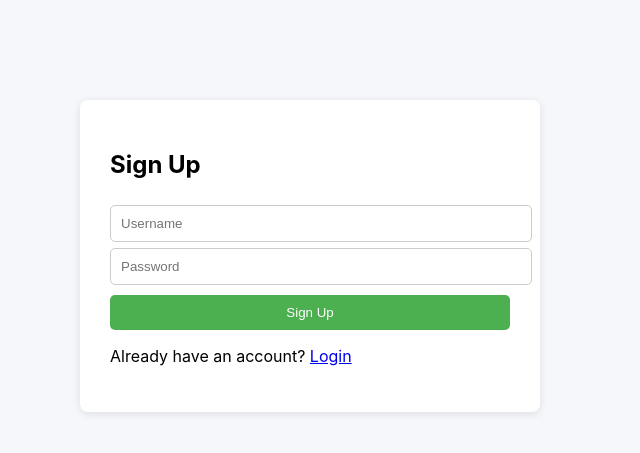
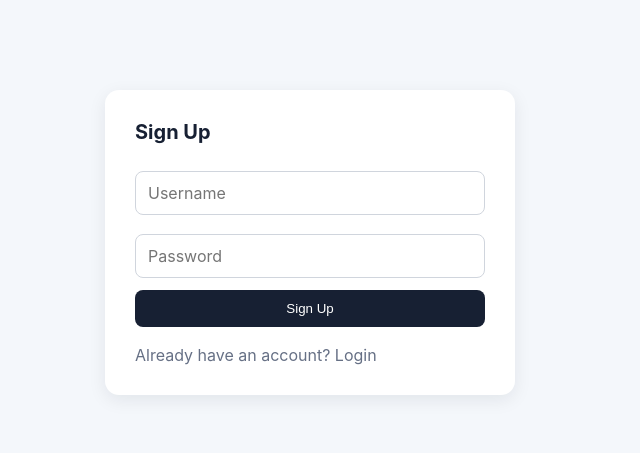
Before and after one commit to Lakshanan-pro/Budget-tracker-app, a Flask app: page /signup in a window 1280 px wide. Shown: the top 453 px of the page, without its empty margins (330-970 px from the left). Run offline with Flask 3, Linux system fonts and the light colour scheme.

Commit message:
style: improve expense tracker interface

```diff
--- a/static/styles.css
+++ b/static/styles.css
@@ -1,69 +1,42 @@
-body {
-    font-family: 'Inter', sans-serif;
-    margin: 0;
-    background-color: #f5f7fa;
-}
-
-.container {
-    max-width: 900px;
-    margin: auto;
-    padding: 20px;
-}
-
-header {
-    text-align: center;
-    padding: 20px;
-}
-
-.card {
-    background-color: #fff;
-    border-radius: 8px;
-    padding: 15px 20px;
-    margin-bottom: 20px;
-    box-shadow: 0 2px 6px rgba(0,0,0,0.1);
-}
-
-input, select, button {
-    width: 100%;
-    padding: 10px;
-    margin-top: 6px;
-    border: 1px solid #ccc;
-    border-radius: 5px;
-}
-
-button {
-    cursor: pointer;
-    background-color: #4CAF50;
-    color: white;
-    border: none;
-    margin-top: 10px;
-}
-
-.btn-secondary {
-    background-color: #2196F3;
-    color: white;
-    padding: 6px 12px;
-    border: none;
-    border-radius: 4px;
-    float: right;
-}
-
-.table-section table {
-    width: 100%;
-    border-collapse: collapse;
-}
-
-table th, table td {
-    border-bottom: 1px solid #ddd;
-    padding: 10px;
-    text-align: center;
-}
-
-.login-box {
-    max-width: 400px;
-    margin: 100px auto;
-    background: white;
-    padding: 30px;
-    border-radius: 8px;
-    box-shadow: 0 2px 8px rgba(0,0,0,0.1);
-}
+* { box-sizing: border-box; }
+body { margin: 0; font-family: Inter, Arial, sans-serif; background: #f4f7fb; color: #172033; }
+a { color: inherit; text-decoration: none; }
+.container { max-width: 1050px; margin: auto; padding: 28px 20px; }
+.hero { display: flex; justify-content: space-between; align-items: center; gap: 20px; margin-bottom: 24px; }
+.eyebrow { font-size: 12px; letter-spacing: 2px; font-weight: 700; margin: 0 0 6px; }
+h1 { margin: 0; font-size: 36px; }
+h2 { margin: 0; font-size: 20px; }
+p { color: #667085; margin: 6px 0 0; }
+.card, .summary-card { background: #fff; border: 1px solid #e5e9f0; border-radius: 14px; box-shadow: 0 5px 18px rgba(16,24,40,.05); }
+.card { padding: 22px; margin-bottom: 20px; }
+.summary-grid { display: grid; grid-template-columns: repeat(3, 1fr); gap: 16px; margin-bottom: 20px; }
+.summary-card { padding: 20px; }
+.summary-card span { display: block; color: #667085; font-size: 14px; }
+.summary-card strong { display: block; font-size: 25px; margin-top: 8px; }
+.section-heading { margin-bottom: 18px; }
+.section-heading.inline { display: flex; justify-content: space-between; align-items: end; gap: 15px; }
+.expense-form { display: grid; grid-template-columns: repeat(2, 1fr); gap: 16px; }
+label { font-size: 14px; font-weight: 600; }
+input, select { width: 100%; margin-top: 7px; padding: 11px 12px; border: 1px solid #d0d5dd; border-radius: 8px; font: inherit; background: #fff; }
+.form-actions { display: flex; align-items: end; gap: 10px; }
+.btn { border: 0; border-radius: 8px; padding: 11px 18px; cursor: pointer; font-weight: 700; display: inline-block; text-align: center; }
+.primary { background: #172033; color: white; }
+.secondary { background: #e9eef6; color: #172033; }
+.hidden { display: none; }
+.table-wrap { overflow-x: auto; }
+table { width: 100%; border-collapse: collapse; margin-top: 8px; }
+th, td { text-align: left; padding: 13px 10px; border-bottom: 1px solid #eef0f3; }
+th { font-size: 13px; color: #667085; }
+.amount { font-weight: 700; }
+.badge { background: #eef2ff; padding: 5px 9px; border-radius: 20px; font-size: 12px; }
+.actions { white-space: nowrap; }
+.small { border: 0; padding: 6px 9px; border-radius: 6px; cursor: pointer; margin-right: 5px; }
+.edit { background: #eef2ff; }
+.delete { background: #fee4e2; color: #b42318; }
+.empty { text-align: center; color: #98a2b3; padding: 30px; }
+footer { display: flex; justify-content: space-between; color: #667085; font-size: 13px; padding: 8px 2px 25px; }
+.login-box { max-width: 410px; margin: 90px auto; background: white; padding: 30px; border-radius: 14px; box-shadow: 0 5px 18px rgba(16,24,40,.08); }
+.login-box h2 { margin-bottom: 20px; }
+.login-box input, .login-box button { width: 100%; margin-bottom: 12px; }
+.login-box button { border: 0; border-radius: 8px; padding: 11px; background: #172033; color: white; cursor: pointer; }
+@media (max-width: 700px) { .summary-grid, .expense-form { grid-template-columns: 1fr; } .hero, .section-heading.inline { align-items: flex-start; flex-direction: column; } }
```
